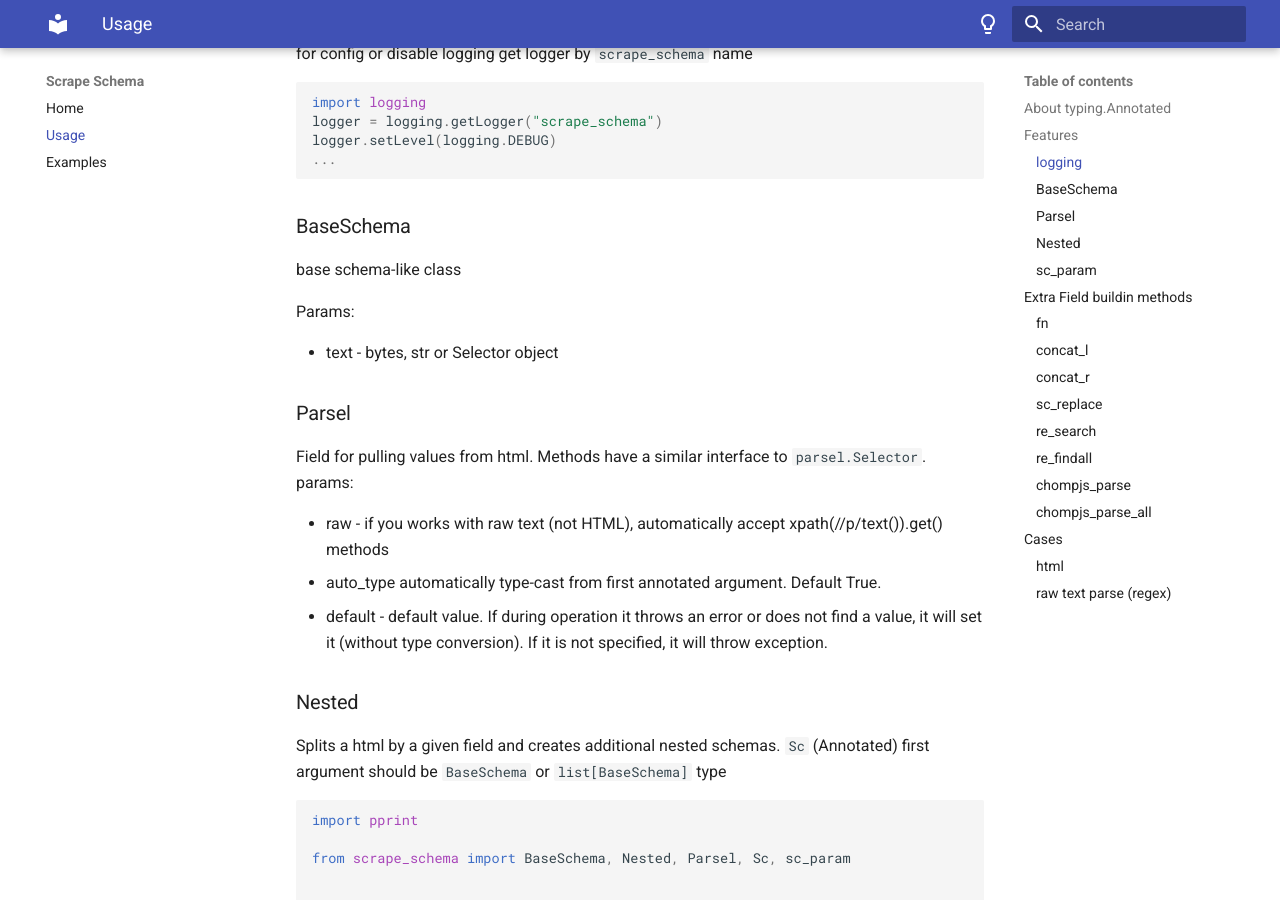
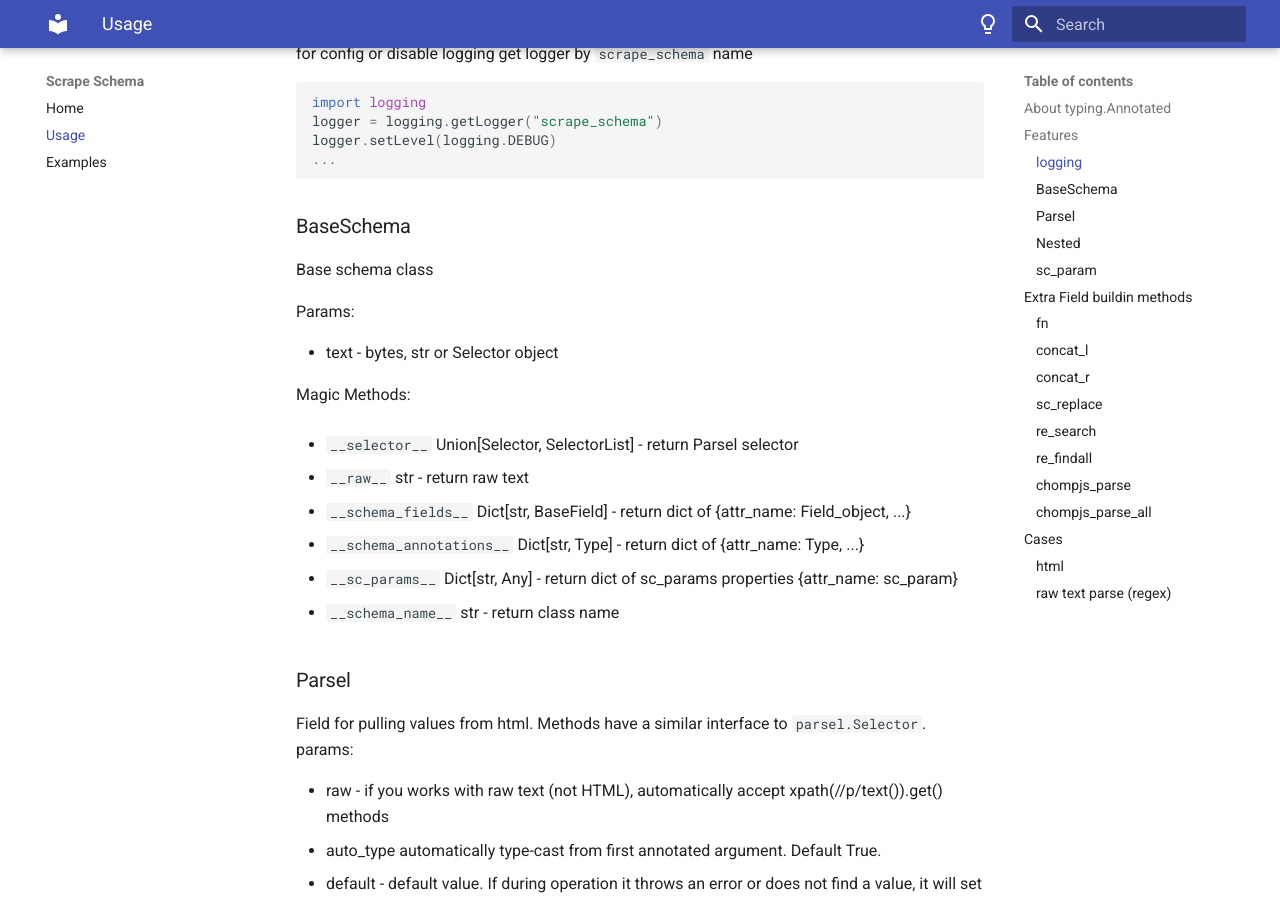
Before and after one commit to vypivshiy/scrape-schema, an MkDocs documentation site: the page built from docs/usage.md, in a window 1280 px wide and 900 px high, scrolled down 2116 px. Built offline with MkDocs 1.6.1 and Material for MkDocs 9.7.7, drawn with Linux system fonts in a browser that asks for light colours.

Commit message:
update BaseSchema description

````diff
--- a/docs/usage.md
+++ b/docs/usage.md
@@ -108,11 +108,25 @@ logger.setLevel(logging.DEBUG)
 ...
 ```
 ### BaseSchema
-base schema-like class
+Base schema class
 
 Params:
 
 - text - bytes, str or Selector object
+
+Magic Methods:
+
+- `__selector__` Union[Selector, SelectorList] - return Parsel selector
+
+- `__raw__` str - return raw text
+
+- `__schema_fields__` Dict[str, BaseField] - return dict of {attr_name: Field_object, ...}
+
+- `__schema_annotations__` Dict[str, Type] - return dict of {attr_name: Type, ...}
+
+- `__sc_params__` Dict[str, Any] - return dict of sc_params properties {attr_name: sc_param}
+
+- `__schema_name__` str - return class name
 
 ### Parsel
 Field for pulling values from html. Methods have a similar interface to `parsel.Selector`.
````
